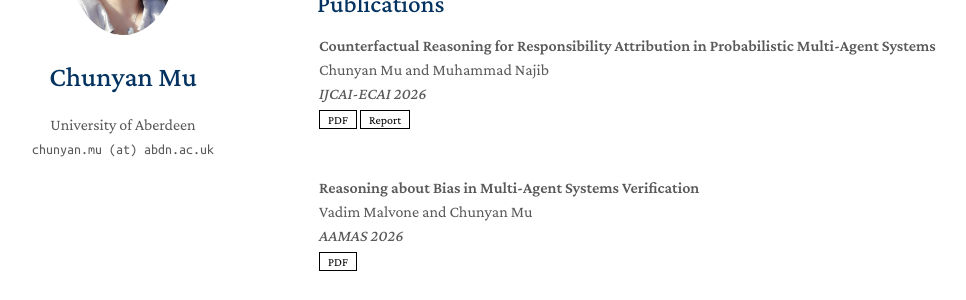
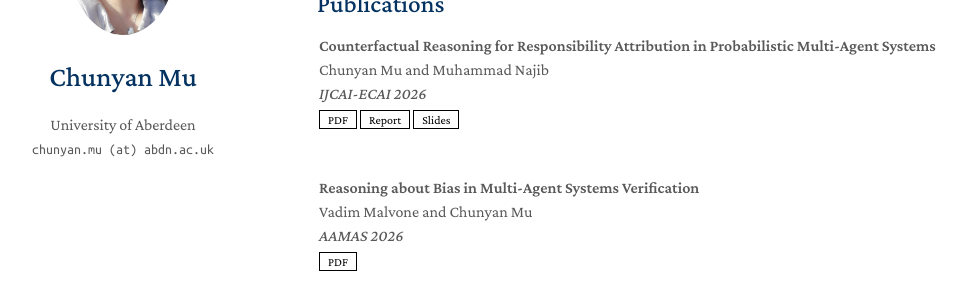
Before and after one commit to cmu777/cmu777.github.io, a Jekyll site: the page built from index.md, in a window 1280 px wide and 1309 px high. Shown: the part 187-487 px from the top of the window, without its empty margins (153-1119 px from the left). Built offline with Jekyll 4.4.1, drawn with Linux system fonts in a browser that asks for light colours; a style sheet for code colours, icons or effects is not loaded.

Commit message:
Add slides link for IJCAI-ECAI 2026 publication

```diff
--- a/_data/publications.yml
+++ b/_data/publications.yml
@@ -6,6 +6,7 @@ main:
     conference: IJCAI-ECAI 2026
     pdf: assets/files/ijcai26.pdf
     report: https://arxiv.org/pdf/2605.13077
+    slides: assets/files/ijcai26-slides.pdf
     code: #https://github.com/MrGiovanni/ContinualLearning
     bibtex: #https://bib.yliu.me/MICCAI23.txt
     image: #./assets/img/teaser_example_2.png
```
